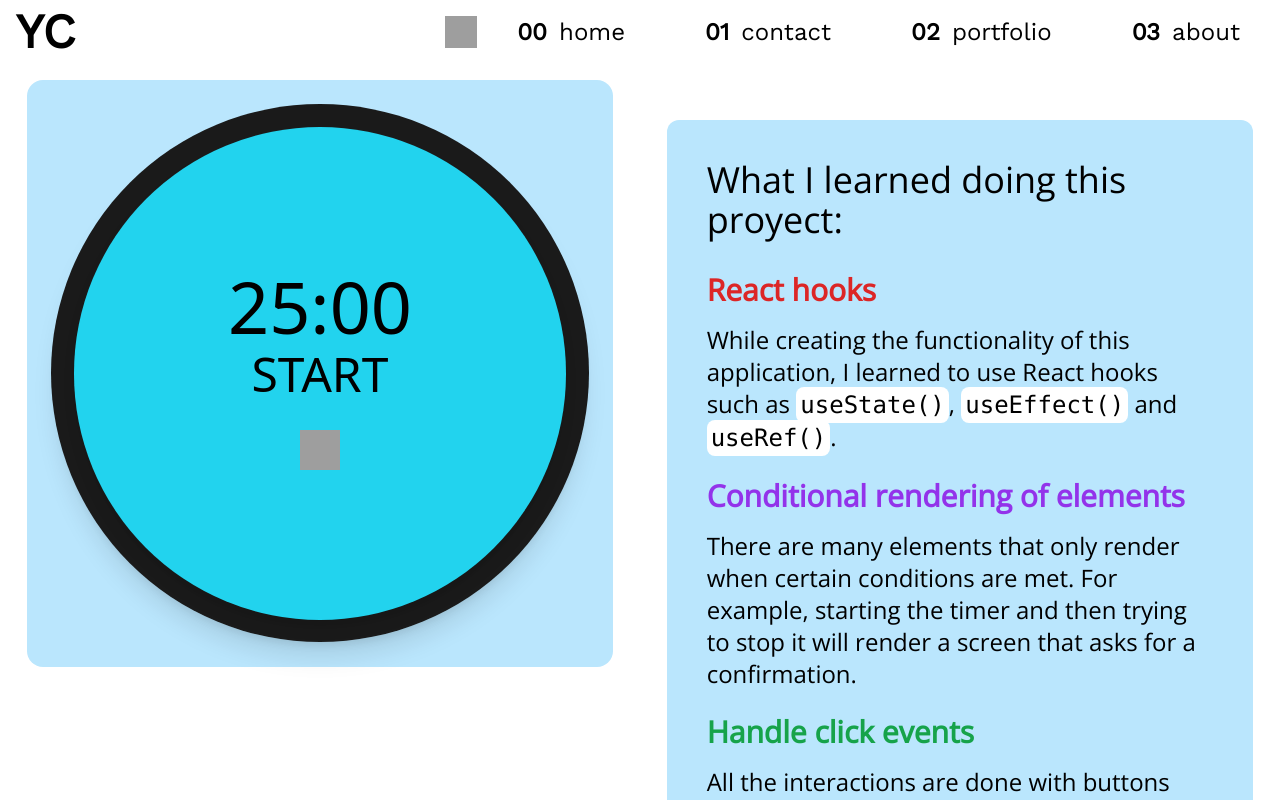
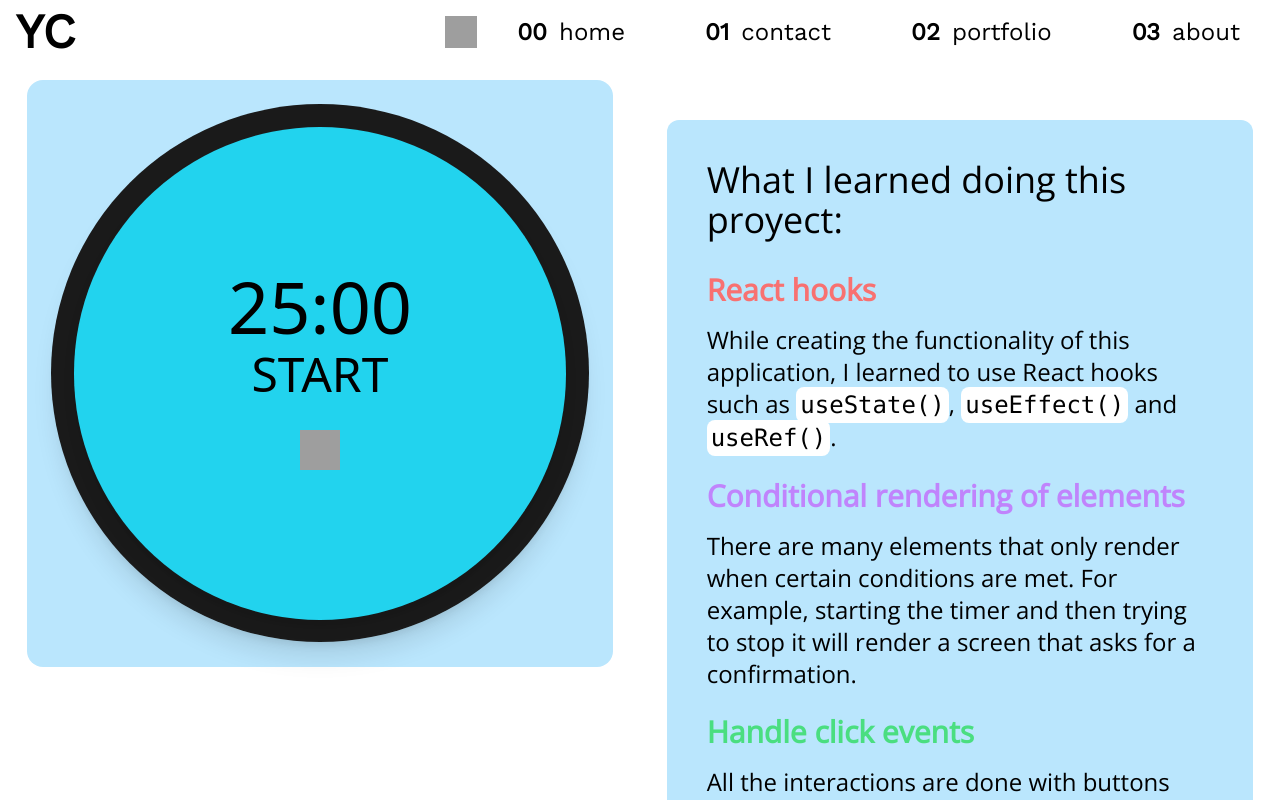
Before and after one commit to YolCruz/personal-page, a Next.js app: page /Apps/pomodoro in a window 1280 px wide. Shown: the top 800 px of the page. Built offline with nearby package versions, Linux system fonts and the light colour scheme; grey boxes are pictures that could not be loaded; a web font is replaced by a local one.

Commit message:
Improved accesibility

```diff
--- a/components/layouts.tsx
+++ b/components/layouts.tsx
@@ -27,6 +27,8 @@ export function LayoutApps({
         <title>{title}</title>
         <link rel="icon" href="/YC.svg" />
         <link rel="preconnect" href="https://fonts.googleapis.com" />
+        <meta charSet="UTF-8" />
+        <meta name="viewport" content="width=device-width, initial-scale=1.0" />
         <link
           rel="preconnect"
           href="https://fonts.gstatic.com"
--- a/components/main/main.tsx
+++ b/components/main/main.tsx
@@ -51,7 +51,7 @@ class Main extends React.Component<Props, State> {
                 <a
                   href="https://www.instagram.com/yoltic.cruz/"
                   target="_blank"
-                  rel="noreferrer"
+                  rel="noopener noreferrer"
                 >
                   <div className="bg-instagram dark:bg-instagram-white bg-no-repeat bg-cover bg-center aspect-square w-14 duration-300 ease-out" />
                   <span className="sr-only">Instagram</span>
@@ -59,7 +59,7 @@ class Main extends React.Component<Props, State> {
                 <a
                   href="https://github.com/YolCruz"
                   target="_blank"
-                  rel="noreferrer"
+                  rel="noopener noreferrer"
                 >
                   <div className="bg-github dark:bg-github-white bg-no-repeat bg-cover bg-center aspect-square w-14 duration-300 ease-out" />
                   <span className="sr-only">Github</span>
--- a/pages/Apps/pomodoro.tsx
+++ b/pages/Apps/pomodoro.tsx
@@ -28,8 +28,6 @@ export default function Pomodoro() {
     useState("inline-block");
 
   const timer = useRef<NodeJS.Timer>();
-
-  //* When the time of 'work' changes, update totalSeconds and totalDeg
   useEffect(() => {
     setTotal(parseInt(workMin) * 60);
     setMin(workMin);
@@ -39,7 +37,6 @@ export default function Pomodoro() {
     setDeg(360 / totalSeconds);
   }, [totalSeconds]);
 
-  // //* Change between WORK, REST and INACTIVE modes
   useEffect(() => {
     if (mode === "work") {
       timer.current = setInterval(() => {
@@ -300,7 +297,7 @@ export default function Pomodoro() {
         </div>
         <div className="w-11/12 max-w-3xl flex flex-col mt-10 gap-4 bg-sky-200 dark:bg-black dark:bg-opacity-70 mx-auto p-6 xl:p-10 rounded-xl text-left font-open-sans duration-300 ease-out">
           <h1 className="text-3xl sm:text-4xl mb-4">What I learned doing this proyect:</h1>
-          <h2 className="text-2xl sm:text-3xl text-red-600 font-bold">React hooks</h2>
+          <h2 className="text-2xl sm:text-3xl text-red-400 font-bold">React hooks</h2>
           <p className="text-xl sm:text-2xl mb-2">
             While creating the functionality of this application, I learned to
             use React hooks such as{" "}
@@ -316,9 +313,9 @@ export default function Pomodoro() {
               useRef()
             </code>.
           </p>
-          <h2 className="text-2xl sm:text-3xl text-purple-600 font-bold">Conditional rendering of elements</h2>
+          <h2 className="text-2xl sm:text-3xl text-purple-400 font-bold">Conditional rendering of elements</h2>
           <p className="text-xl sm:text-2xl mb-2">There are many elements that only render when certain conditions are met. For example, starting the timer and then trying to stop it will render a screen that asks for a confirmation.</p>
-          <h2 className="text-2xl sm:text-3xl text-green-600 font-bold">Handle click events</h2>
+          <h2 className="text-2xl sm:text-3xl text-green-400 font-bold">Handle click events</h2>
           <p className="text-xl sm:text-2xl">All the interactions are done with buttons that change some state when you click them.</p>
         </div>
       </div>
--- a/pages/index.tsx
+++ b/pages/index.tsx
@@ -23,7 +23,9 @@ const Home: NextPage = () => {
           name="description"
           content="Personal website of Yoltic Cruz Tello"
         />
-        <link rel="icon" href="/YC.svg" />
+        <meta charSet="UTF-8" />
+        <meta name="viewport" content="width=device-width, initial-scale=1.0" />
+        <link rel="icon" type="image/x-icon" href="/YC.svg" />
         <link rel="preconnect" href="https://fonts.googleapis.com" />
         <link
           rel="preconnect"
```
